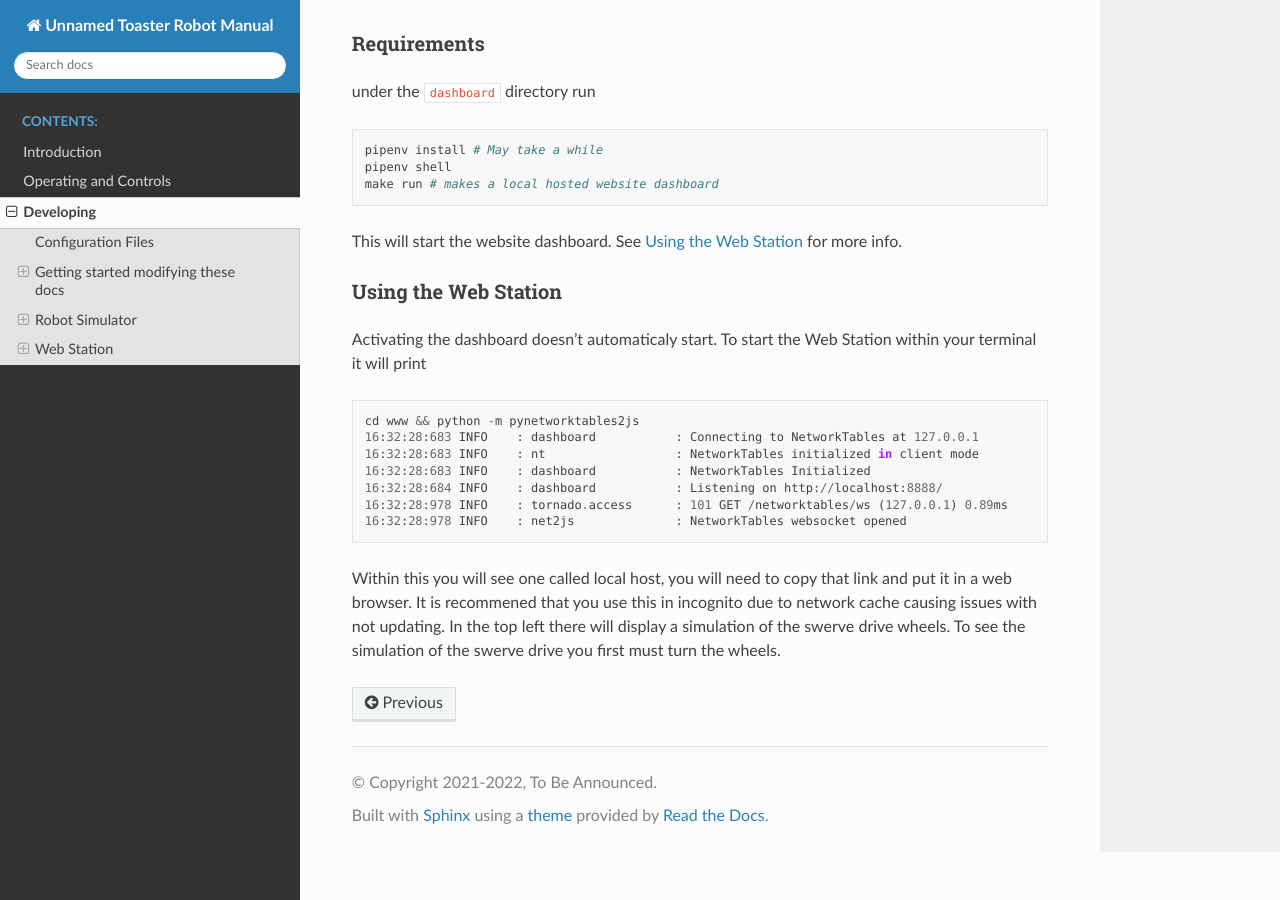
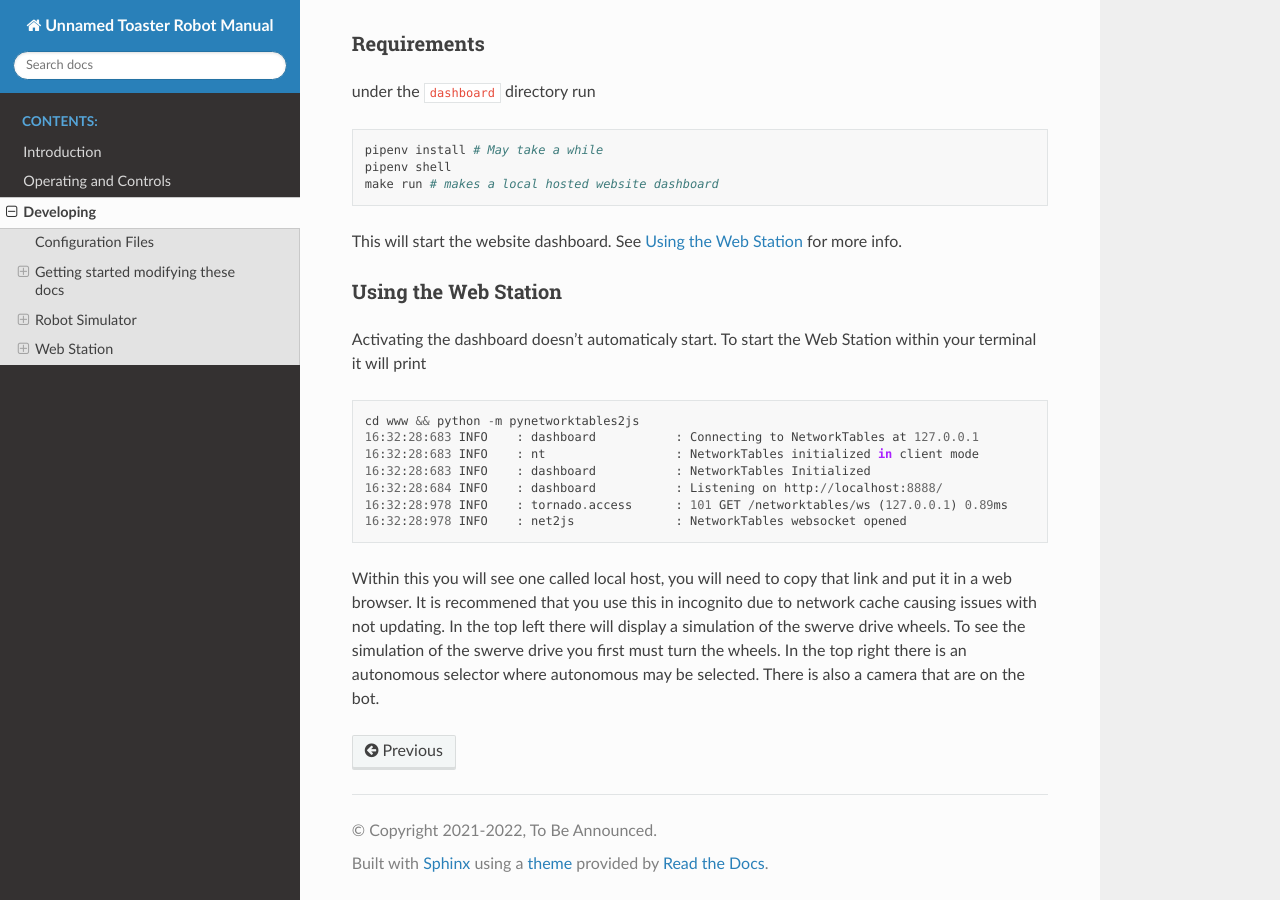
Before and after one commit to FRC-1721/1721-RapidReact, a Sphinx documentation site: the page built from docs/developing/developing.rst, in a window 1280 px wide and 900 px high, scrolled down 1715 px. Built offline with Sphinx 7.4.7 and the Read the Docs theme 2.0.0, drawn with Linux system fonts in a browser that asks for light colours.

Commit message:
added more to Using the Web Station

```diff
--- a/docs/developing/developing.rst
+++ b/docs/developing/developing.rst
@@ -108,4 +108,6 @@ Activating the dashboard doesn't automaticaly start. To start the Web Station wi
 Within this you will see one called local host, you will need to copy that link and put it in a web browser.
 It is recommened that you use this in incognito due to network cache causing issues with not updating.
 In the top left there will display a simulation of the swerve drive wheels.
-To see the simulation of the swerve drive you first must turn the wheels.\
+To see the simulation of the swerve drive you first must turn the wheels.
+In the top right there is an autonomous selector where autonomous may be selected.
+There is also a camera that are on the bot.
```
